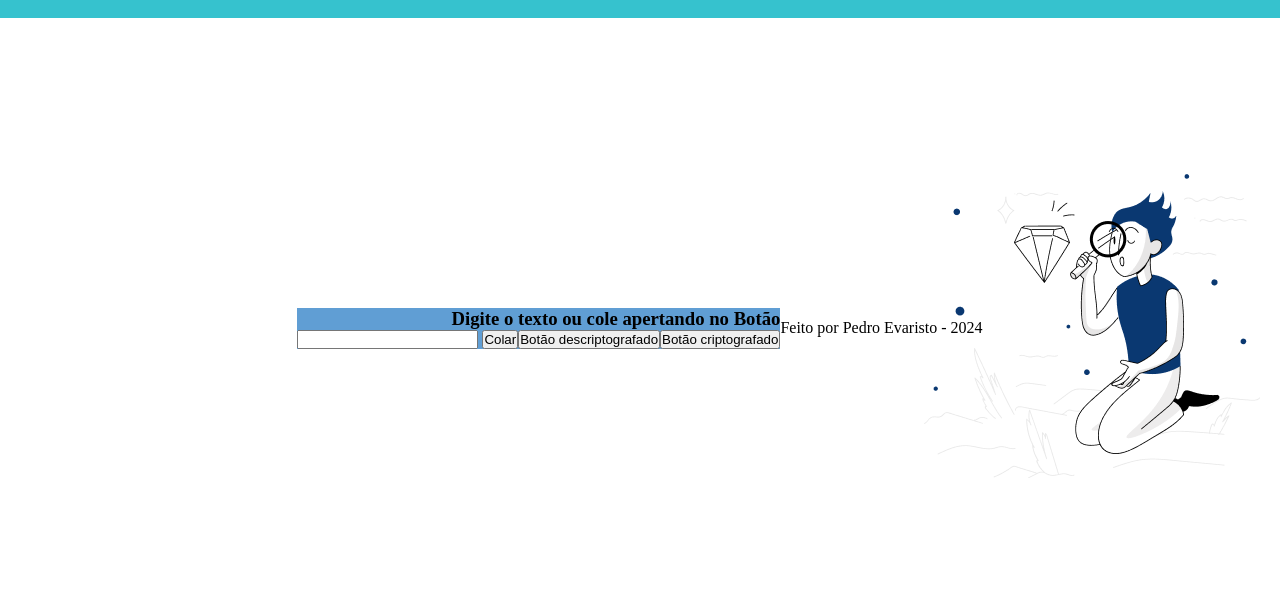
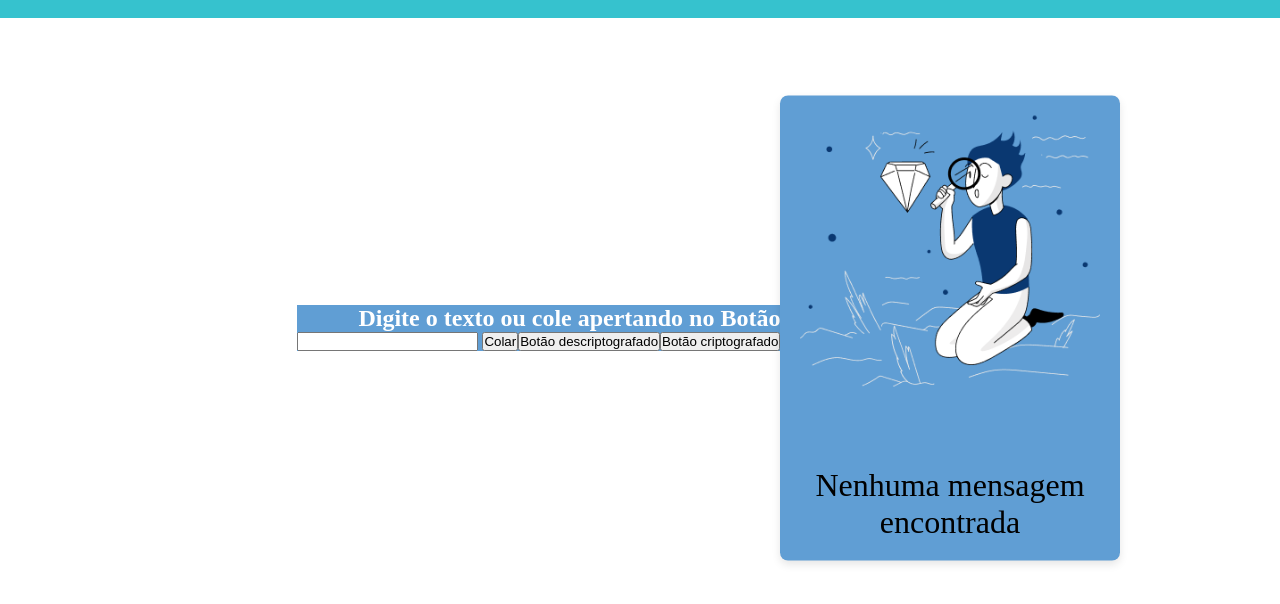
Before and after one commit to pedroevaristo/alura-oracle-2024, a plain HTML site: page index.html in a window 1280 px wide. Shown: the part 72-676 px from the top of the page. Drawn offline with Linux system fonts and the light colour scheme.

Commit message:
20/08/2024 20:42

```diff
--- a/index.html
+++ b/index.html
@@ -22,6 +22,7 @@
         <section>
             <aside>
                 <img src="images/High quality products 1 1.png" alt="Imagem que não entrou nenhuma informação">
+                <p class="Status-campo">Nenhuma mensagem encontrada</p>
             </aside>
             <h3>Digite o texto ou cole apertando no Botão</h3>
         </section>
--- a/style.css
+++ b/style.css
@@ -30,7 +30,8 @@ header {
 section{
     display: flex;
     justify-content: flex-end; /* Alinha o conteúdo à direita */
-    align-items: center; /* Centraliza verticalmente */
+    align-items: center;
+     /* Centraliza verticalmente */
      /* Ocupa toda a altura da tela */
     /* Espaço à direita */
     background-color: #609ED4;
@@ -67,13 +68,31 @@ section{
 
 aside{
     position: absolute;
-    right: 20px; /* Posiciona o aside à direita da tela */
+    right: 10rem; /* Posiciona o aside à direita da tela */
     top: 50%;
     transform: translateY(-50%); /* Centraliza verticalmente */
-    max-width: 50%;
+    padding: 20px; /* Ajusta o espaço interno */
+    background-color: #609ED4; /* Cor de fundo */
+    border-radius: 8px; /* Bordas arredondadas (opcional) */
+    box-shadow: 0 4px 8px rgba(0, 0, 0, 0.1); /* Sombra para destacar o aside */
+    text-align: center; /* Centraliza o texto */
+    max-width: 300px; /* Limita a largura */
+
 }
 
 aside img{
     width: 100%; /* Ajusta a largura da imagem dentro do aside */
+    margin-bottom: 2cm;
     height: auto; /* Mantém a proporção da imagem */
 }
+
+section h3{
+    text-align: center;
+    color: white;
+    font-size: 24px;
+}
+
+.Status-campo{
+    font-size: 2rem;
+
+}
```
